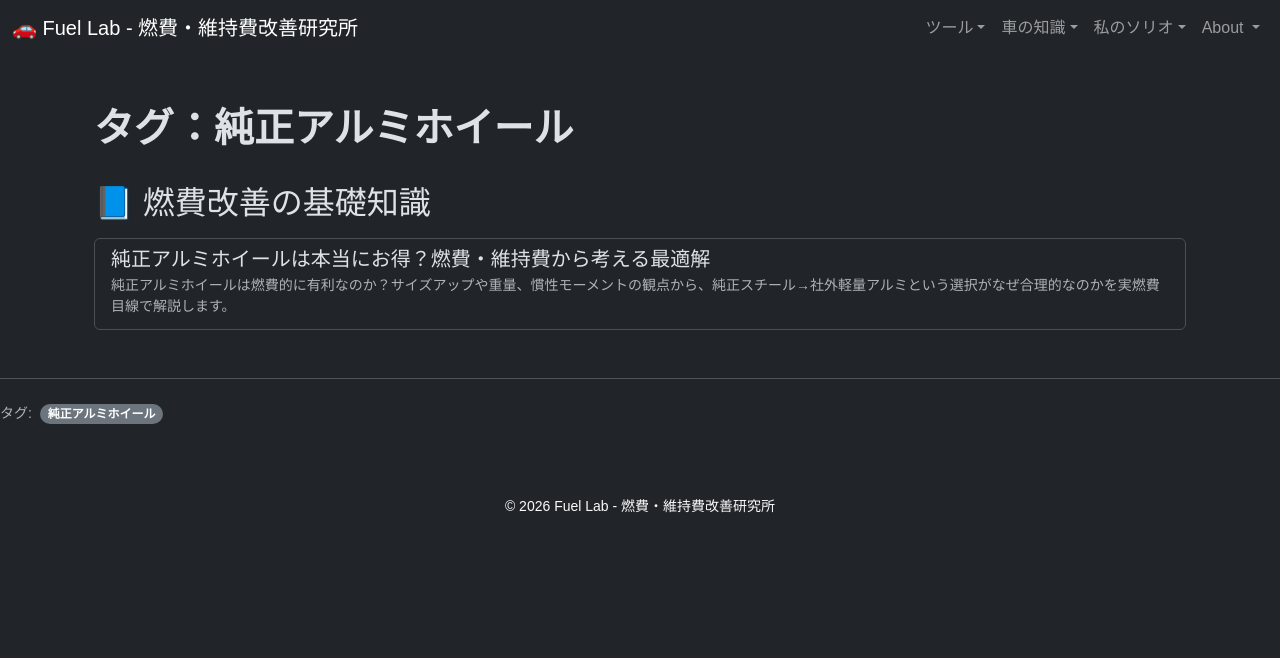
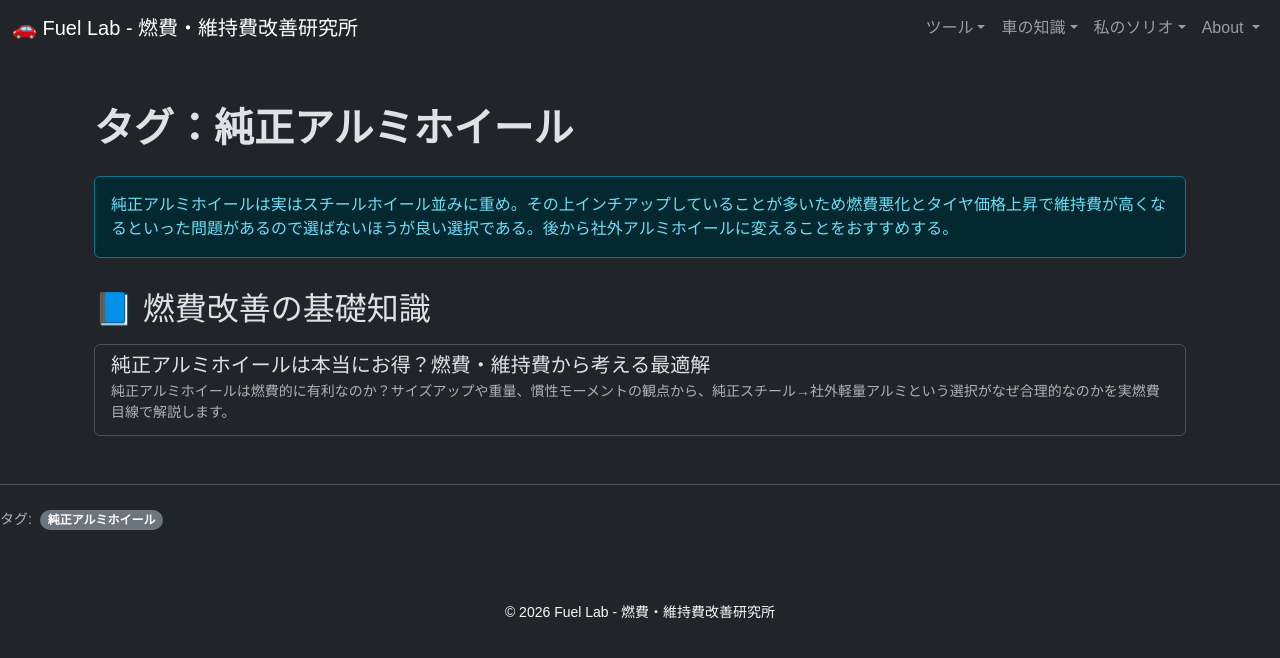
Before and after one commit to funyapar-org/fuel-lab, a Jekyll site: the page built from _tags/oem-aluminum-wheel.md, in a window 1280 px wide. Shown: the top 658 px of the page. Built offline with Jekyll 4.4.1, drawn with Linux system fonts in a browser that asks for light colours.

Commit message:
oem-aluminum-wheel.md を更新

```diff
--- a/_tags/oem-aluminum-wheel.md
+++ b/_tags/oem-aluminum-wheel.md
@@ -2,4 +2,5 @@
 layout: tag
 tag: oem-aluminum-wheel
 title: "oem-aluminum-wheel"
+description: 純正アルミホイールは実はスチールホイール並みに重め。その上インチアップしていることが多いため燃費悪化とタイヤ価格上昇で維持費が高くなるといった問題があるので選ばないほうが良い選択である。後から社外アルミホイールに変えることをおすすめする。
 ---
```
